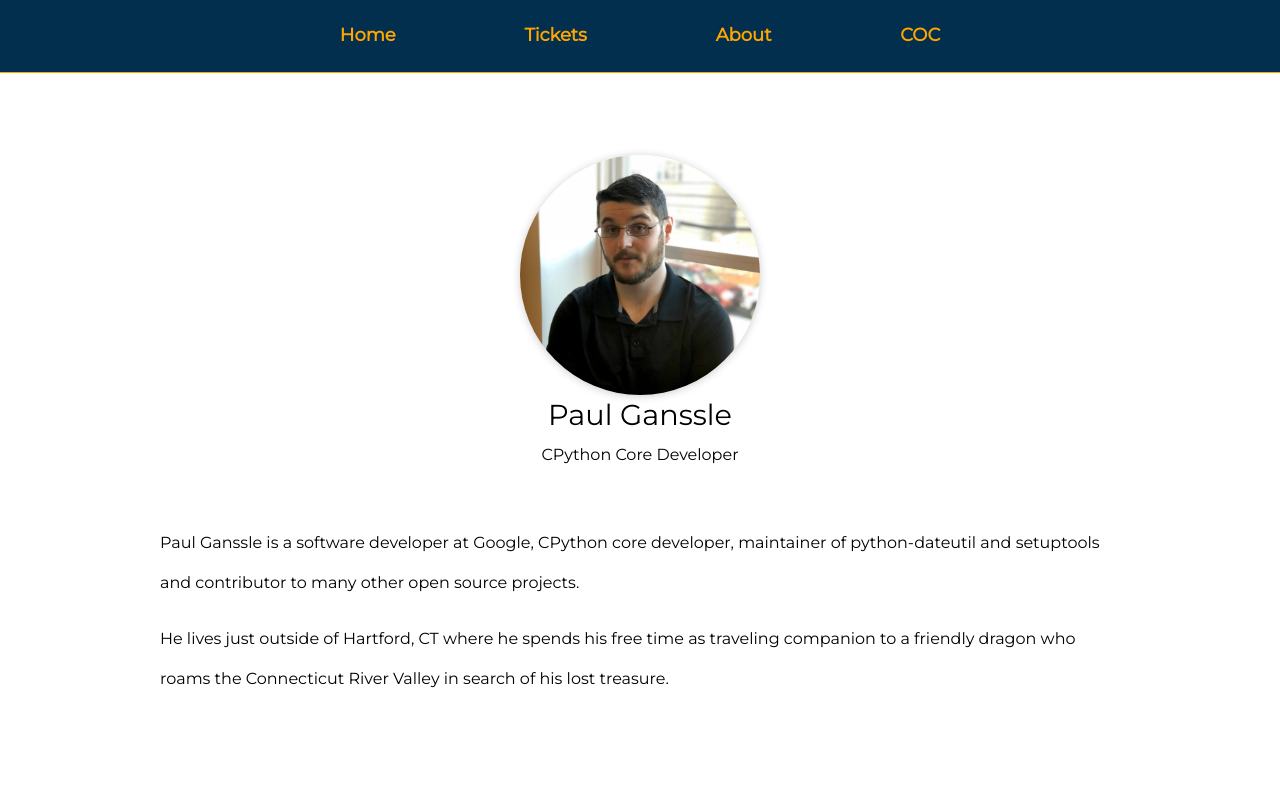
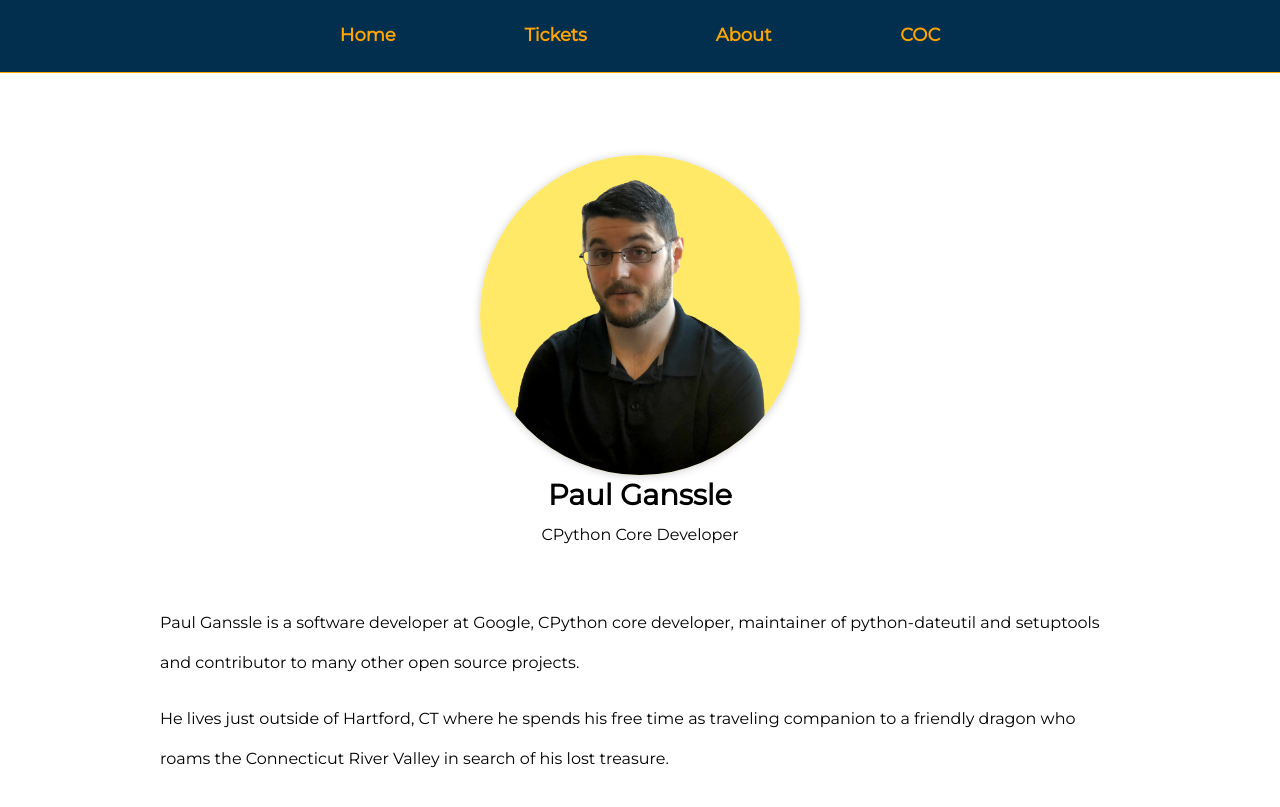
Before and after one commit to HydPy/pyconfhyd2020, a Jekyll site: the page built from _speakers/paul_ganssle.md, in a window 1280 px wide. Shown: the top 807 px of the page. Built offline with Jekyll 4.4.1, drawn with Linux system fonts in a browser that asks for light colours.

Commit message:
updated speaker card UI

```diff
--- a/_includes/speakers.html
+++ b/_includes/speakers.html
@@ -6,11 +6,12 @@
       <div class="speaker-card__img">
         <a href="{{speaker.url | relative_url}}" itemprop="image">
           <img
+            class="img-special"
             loading="lazy"
             src="{{speaker.image | relative_url}}"
             alt="{{speaker.name}}"
-            width="240"
-            height="240"
+            width="320"
+            height="320"
           />
         </a>
       </div>
--- a/_layouts/speaker.html
+++ b/_layouts/speaker.html
@@ -10,10 +10,12 @@
             <div class="speaker-card__img">
               <a href="{{speaker.website}}" itemprop="image">
                 <img
+                  class="img-with-bg"
                   loading="lazy"
                   src="{{speaker.image | relative_url}}"
                   alt="{{speaker.name}}"
-                  width="240"
+                  width="320"
+                  height="320"
                 />
               </a>
             </div>
--- a/_sass/_speakers.scss
+++ b/_sass/_speakers.scss
@@ -11,13 +11,25 @@
         img {
           object-fit: cover;
           border-radius: 50%;
-          box-shadow: 0 1px 8px #ccc;
+          transition: all 0.9s ease;
+          &.img-special{
+             box-shadow: 0 1px 8px #ccc;
+            &:hover, &:focus{
+              background: rgba(255, 218, 0, 0.6);
+              box-shadow: 2px 2px 9px 3px rgba(128,128,128,.81);
+              filter: drop-shadow(0 0 10px #ccc);
+            }
+          }
+          &.img-with-bg{
+            box-shadow: 0 1px 8px #ccc;
+            background: rgba(255, 218, 0, 0.6);
+          }
         }
       }
       &__name {
         h3 {
           font-size: 1.8rem;
-          font-weight: 400;
+          font-weight: 600;
           margin-top: 0;
           margin-bottom: 0;
         }
--- a/_speakers/paul_ganssle.md
+++ b/_speakers/paul_ganssle.md
@@ -2,7 +2,7 @@
 name: Paul Ganssle
 title: CPython Core Developer
 website: https://ganssle.io/
-image: assets/images/speakers/pganssle.jpg
+image: assets/images/speakers/pganssle-no-bg.png
 ---
 
 Paul Ganssle is a software developer at Google, CPython core developer, maintainer of python-dateutil and setuptools and contributor to many other open source projects.
```
Also changed, not shown: _speakers/anand_chitipotu.md (+1 -1 lines), _speakers/prabhu_ramachandran.md (+1 -1 lines), assets/images/speakers/anandc-no-bg.png (added), assets/images/speakers/pganssle-no-bg.png (added), assets/images/speakers/prabhu_ramachandran-no-bg.png (added), assets/images/speakers/prabhu_ramachandran.jpg (added), assets/images/speakers/prabhu_ramachandran.png (deleted).
